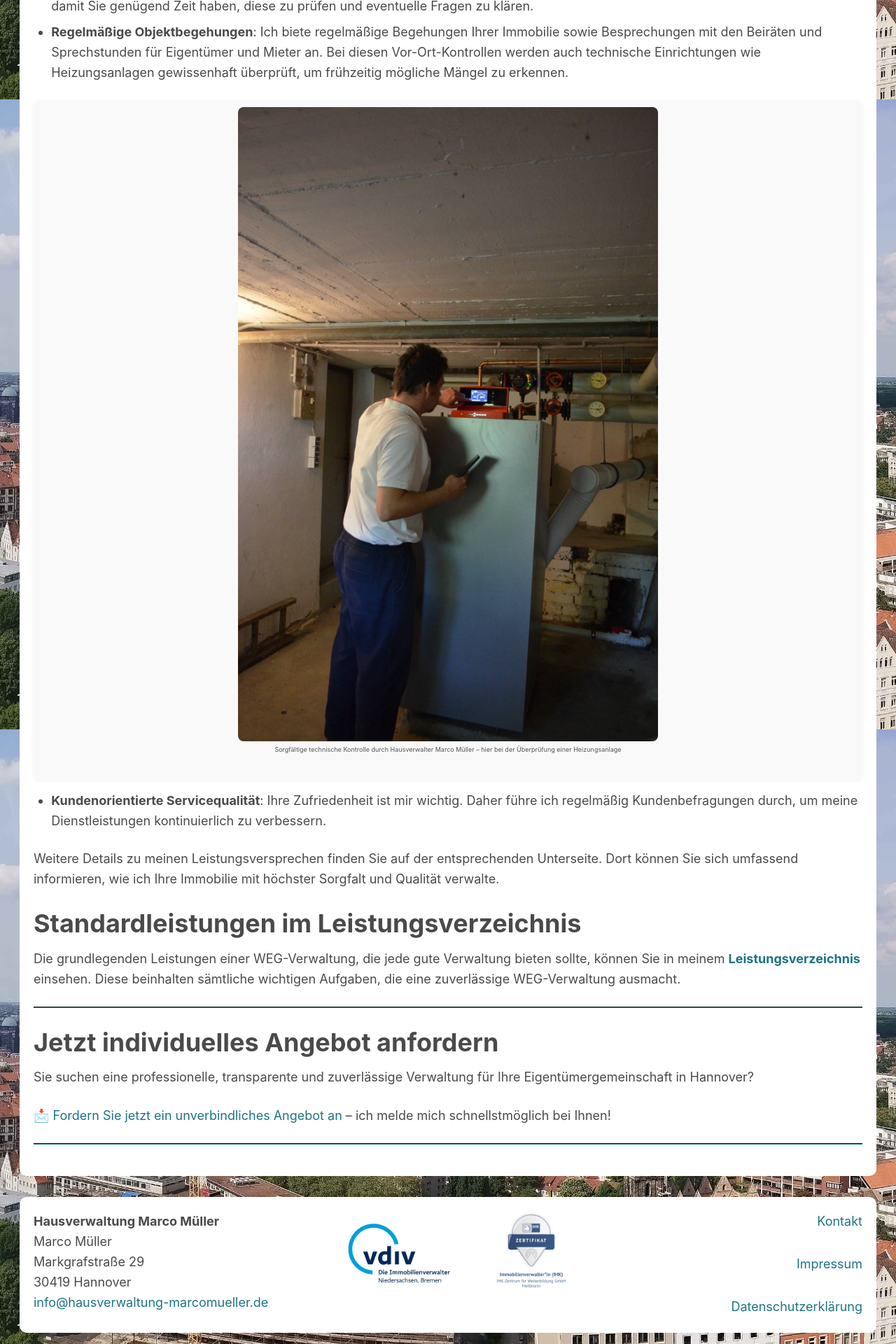
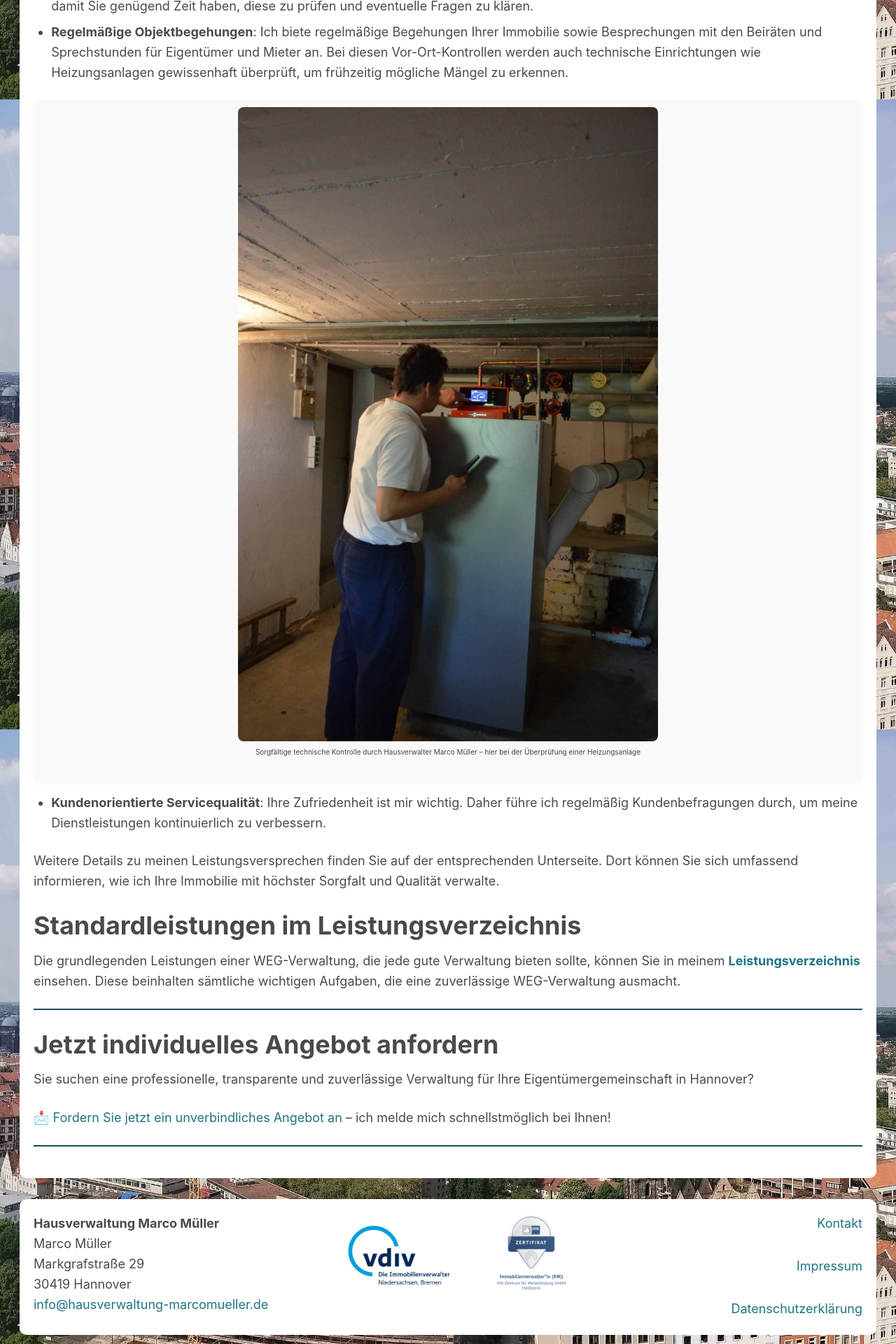
Before and after one commit to marek22k/hausverwaltung, a Jekyll site: the page built from weg-verwaltung.md, in a window 1280 px wide. Shown: the part 2558-4478 px from the top of the page at 70% size. Built offline with Jekyll 4.4.1, drawn with Linux system fonts in a browser that asks for light colours.

Commit message:
Update weg-verwaltung.md

```diff
--- a/weg-verwaltung.md
+++ b/weg-verwaltung.md
@@ -37,7 +37,9 @@ Neben den Standardleistungen einer WEG-Verwaltung, die bereits in meinem Leistun
 
 <div style="background-color: #f9f9f9; padding: 1rem; border-radius: 8px; margin: 1.5rem 0; box-shadow: 0 2px 6px rgba(0,0,0,0.05);">
   <img src="/assets/img/dsc_0108_optimiert.jpg" alt="Überprüfung Heizungsanlage durch Hausverwalter Marco Müller" style="width: 100%; max-width: 600px; height: auto; border-radius: 8px; display: block; margin: 0 auto;">
-  <p style="text-align: center; font-size: 0.9rem; margin-top: 0.5rem; color: #555;">Sorgfältige technische Kontrolle durch Hausverwalter Marco Müller – hier bei der Überprüfung einer Heizungsanlage</p>
+  <p style="text-align: center; font-size: 1rem; line-height: 1.5; margin-top: 0.75rem; color: #444;">
+    Sorgfältige technische Kontrolle durch Hausverwalter Marco Müller – hier bei der Überprüfung einer Heizungsanlage
+  </p>
 </div>
 
 - **Kundenorientierte Servicequalität**: Ihre Zufriedenheit ist mir wichtig. Daher führe ich regelmäßig Kundenbefragungen durch, um meine Dienstleistungen kontinuierlich zu verbessern.
```
